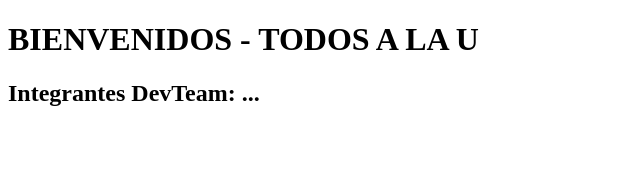
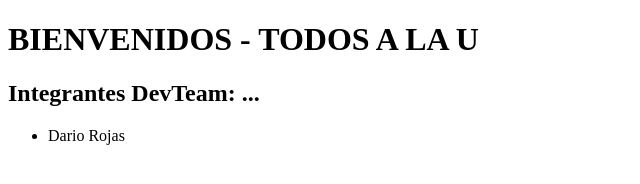
Before and after one commit to sanpatric/pruebarepo, a plain HTML site: page sanpatric.github.io/index.html in a window 1280 px wide. Shown: the whole page, without its empty margins (0-640 px from the left). Drawn offline with Linux system fonts and the light colour scheme.

Commit message:
v.0.1.1.1

```diff
--- a/sanpatric.github.io/index.html
+++ b/sanpatric.github.io/index.html
@@ -10,6 +10,7 @@
     <h1> BIENVENIDOS - TODOS A LA U </h1>
     <H2>Integrantes DevTeam: ...</H2>
     <ul>
+        <li>Dario Rojas</li>
 
     </ul>
 </body>
```
